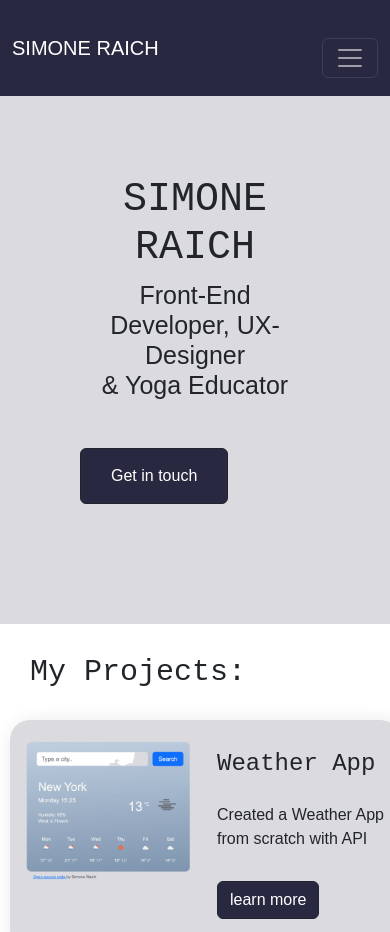
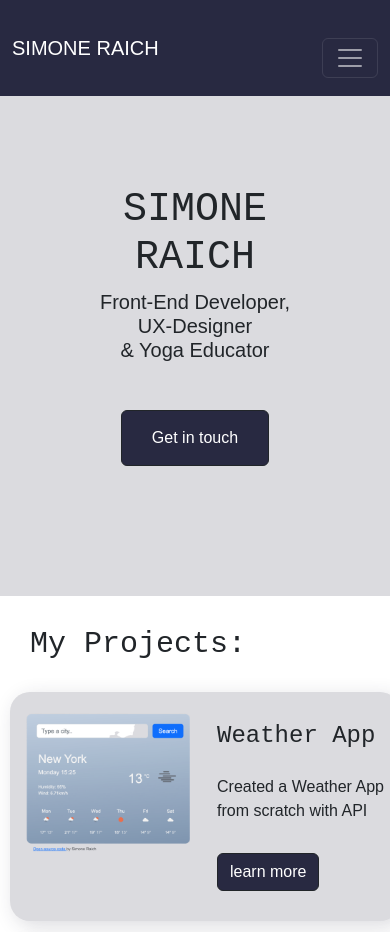
Before and after one commit to simoneraich/Portfolio-Website-Project, a plain HTML site: page index.html in a window 390 px wide. Shown: the top 932 px of the page. Drawn offline with nearby package versions, Linux system fonts and the light colour scheme.

Commit message:
added first responsive elements

```diff
--- a/index.html
+++ b/index.html
@@ -70,7 +70,7 @@
         </div>
       </div>
     </nav>
-    <div class="container header">
+    <div class="hero">
       <h2>SIMONE RAICH</h1>
       <h1>Front-End Developer, UX-Designer <br>
         & Yoga Educator
--- a/style.css
+++ b/style.css
@@ -39,10 +39,16 @@ button {
   margin: 30px 0px 10px 0px;
 }
 
-.header {
-  padding: 80px;
+.hero {
+  text-align: center;
+  padding: 90px;
   background-color: var(--secondary-color);
   margin: 0px;
+}
+.container {
+  display: grid;
+  justify-content: center;
+  align-items: center;
 }
 
 .contact-button {
@@ -57,9 +63,6 @@ button {
 }
 
 .project-displays {
-  display: flex;
-  justify-content: center;
-  align-items: center;
   border-radius: 20px;
   padding: 20px 15px;
   margin: 20px 10px;
@@ -67,3 +70,9 @@ button {
   background-color: var(--secondary-color);
   box-shadow: var(--primary-shadow);
 }
+
+@media (max-width: 768px) {
+  h1 {
+    font-size: 20px;
+  }
+}
```
